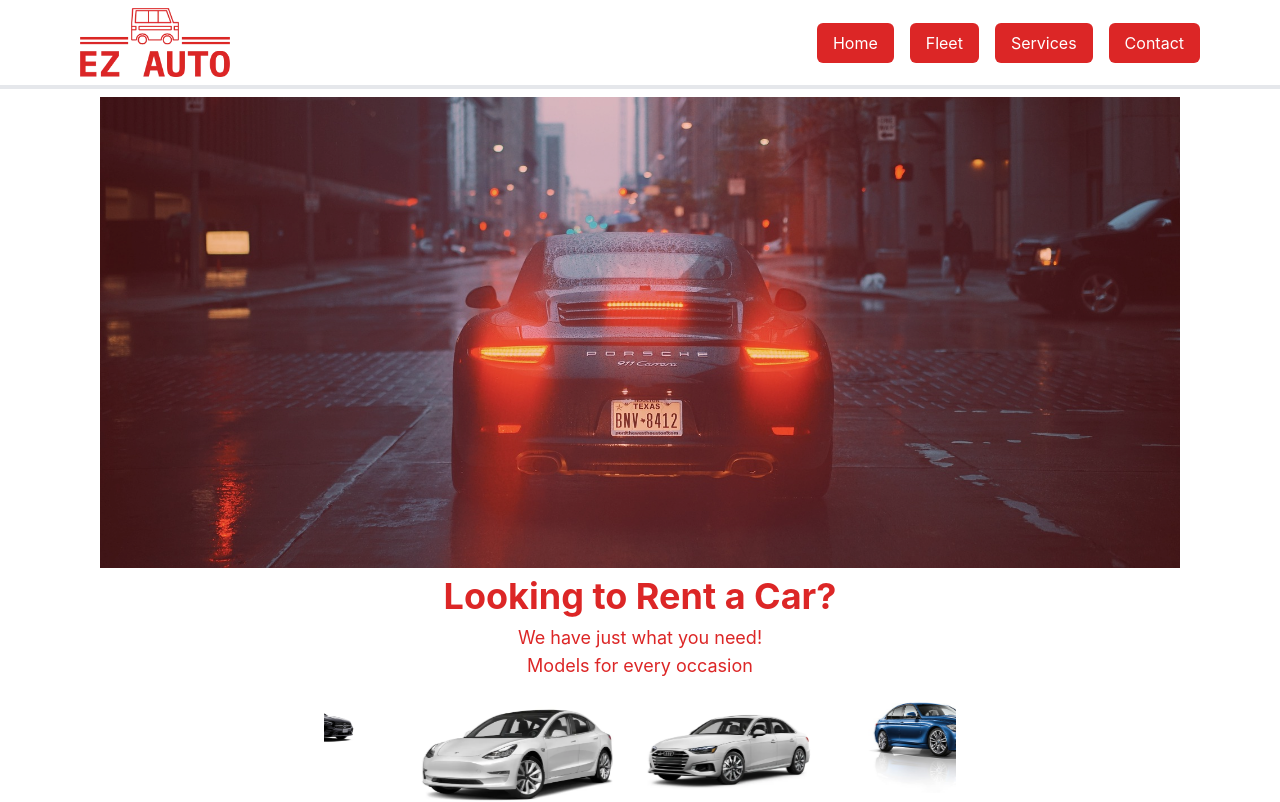
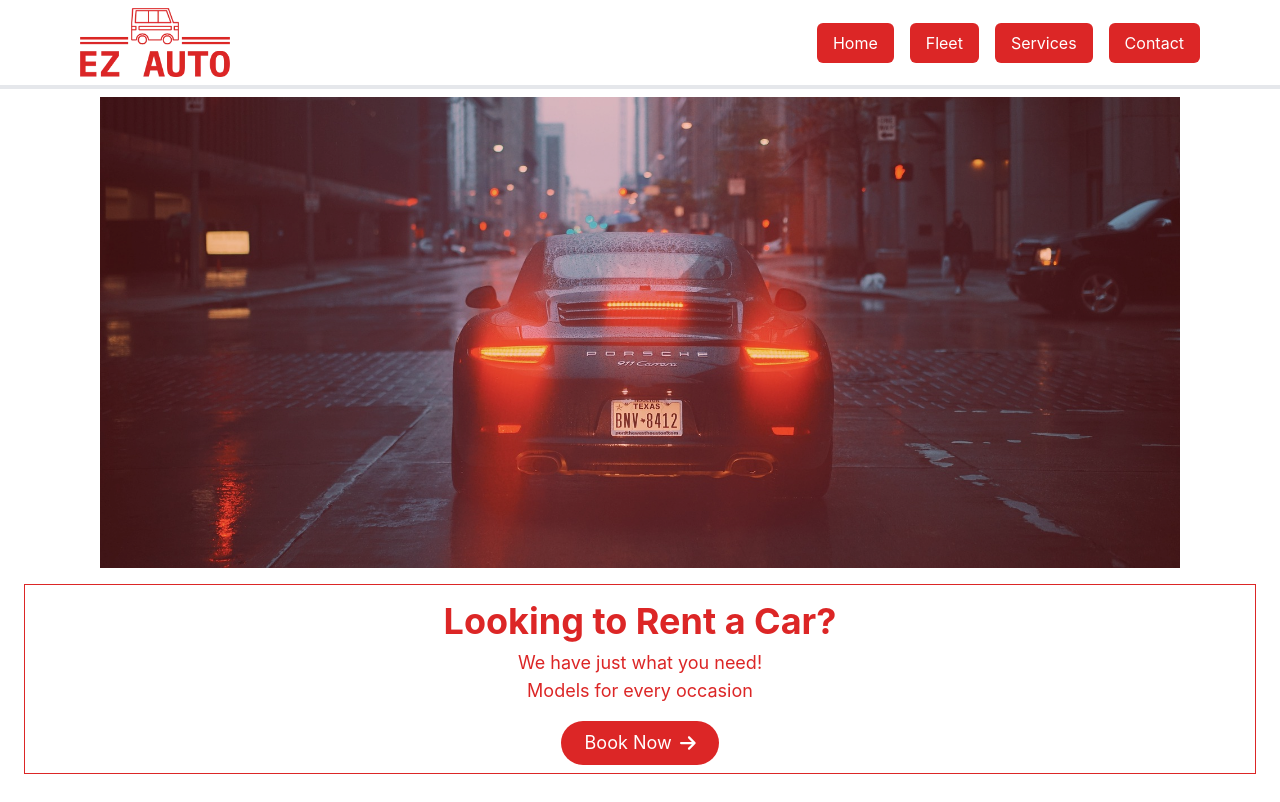
Before and after one commit to MaximPotapchik/autorentals, a Next.js app: page / in a window 1280 px wide. Shown: the top 802 px of the page. Built offline with nearby package versions, Linux system fonts and the light colour scheme.

Commit message:
spooled up some contact page

```diff
--- /dev/null
+++ b/components/contactpage/ContactPage.tsx
@@ -0,0 +1,14 @@
+import BottomAbout from "./about/BottomAbout";
+import TopAbout from "./about/TopAbout";
+
+
+
+const ContactPage = () => {
+    return (<>
+    <BottomAbout />
+    <TopAbout />
+    </>
+    );
+}
+
+export default ContactPage;
--- /dev/null
+++ b/components/contactpage/about/BottomAbout.tsx
@@ -0,0 +1,9 @@
+const BottomAbout = () => {
+    return (
+    <div>
+
+    </div>
+    );
+}
+
+export default BottomAbout;
--- /dev/null
+++ b/components/contactpage/about/TopAbout.tsx
@@ -0,0 +1,9 @@
+const TopAbout = () => {
+    return (
+    <div>
+        <h1 className="text-4xl font-bold text-center text-red-600 p-2">About Us</h1>
+    </div>
+    );
+}
+
+export default TopAbout;
--- a/components/homepage/WelcomeSection.tsx
+++ b/components/homepage/WelcomeSection.tsx
@@ -9,8 +9,10 @@
 
         <div className="flex flex-col p-2 bg-wh">
             <TopImage />
-            <TextBelowImage />
-            <AboveCarouselText />
+            <div className="border-[1px] m-4 p-2 border-red-600">
+                <TextBelowImage />
+                <AboveCarouselText />
+            </div>
             <CarCarousel />
             <ExpandingBoxes />
         </div>
--- a/components/homepage/middle/AboveCarouselText.tsx
+++ b/components/homepage/middle/AboveCarouselText.tsx
@@ -1,9 +1,17 @@
+import Link from 'next/link';
+import { FontAwesomeIcon } from '@fortawesome/react-fontawesome';
+import { faArrowRight } from '@fortawesome/free-solid-svg-icons';
+
 const AboveCarouselText = () => {
     return (
     <>
-        <div className="text-red-600 text-lg text-center">
+        <div className="text-red-600 text-lg text-center ">
             <p>We have just what you need!</p>
             <p>Models for every occasion</p>
+            <Link href="/book-now" className="inline-flex items-center px-6 py-2 bg-red-600 rounded-full text-white hover:bg-gray-800 mt-4">
+            Book Now
+        <FontAwesomeIcon icon={faArrowRight} className="ml-2" />
+    </Link>
         </div>
     </>
     );
--- a/src/pages/contact.tsx
+++ b/src/pages/contact.tsx
@@ -1,6 +1,7 @@
 import { type NextPage } from "next";
 import Head from "next/head";
 import Link from "next/link";
+import ContactPage from "components/contactpage/ContactPage";
 
 const Contact: NextPage = () => {
     return (
@@ -11,7 +12,7 @@
           <link rel="icon" href="/favicon.ico" />
           <link rel="stylesheet" href="https://cdnjs.cloudflare.com/ajax/libs/font-awesome/6.4.0/css/all.min.css" integrity="sha512-iecdLmaskl7CVkqkXNQ/ZH/XLlvWZOJyj7Yy7tcenmpD1ypASozpmT/E0iPtmFIB46ZmdtAc9eNBvH0H/ZpiBw==" crossOrigin="anonymous" referrerPolicy="no-referrer" />
         </Head>
-
+        <ContactPage />
       </>
     );
   };
```
